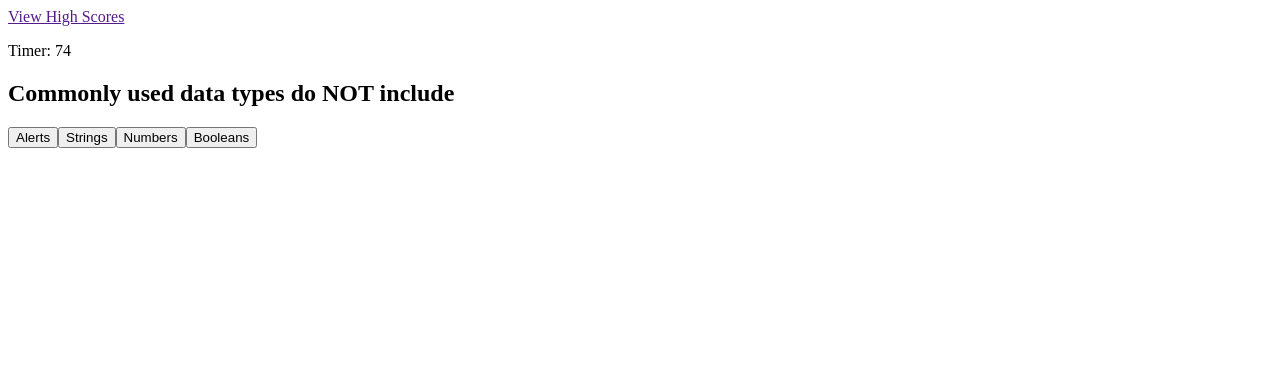
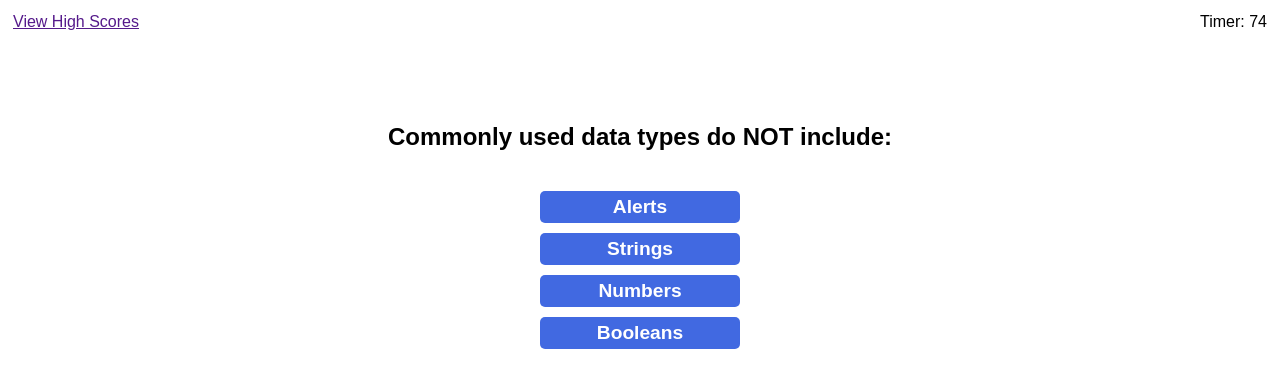
Before and after one commit to laurenceokite/code-quiz, a plain HTML site: page index.html in a window 1280 px wide. Both pictures are taken after a click on the button "Start Quiz". Drawn offline with Linux system fonts and the light colour scheme.

Commit message:
styled css

```diff
--- a/assets/script.js
+++ b/assets/script.js
@@ -4,32 +4,32 @@ var currentQuestionIndex = -1;
 var highScores = [];
 var quizQuestions = [
     {
-        question: "Commonly used data types do NOT include",
+        question: "Commonly used data types do NOT include:",
         correct: "Alerts",
         wrong1: "Strings",
         wrong2: "Booleans",
         wrong3: "Numbers"
     },
     {
-        question: "Commonly used data types do NOT include",
-        correct: "Alerts",
-        wrong1: "Strings",
-        wrong2: "Booleans",
-        wrong3: "Numbers"
+        question: "A very useful tool used during development and debugging for printing content to the debugger is:",
+        correct: "console.log",
+        wrong1: "JavaScript",
+        wrong2: "for loops",
+        wrong3: "terminal/bash"
     },
     {
-        question: "Commonly used data types do NOT include",
-        correct: "Alerts",
-        wrong1: "Strings",
-        wrong2: "Booleans",
-        wrong3: "Numbers"
+        question: "String values must be enclosed within _____ when being assigned to variables.",
+        correct: "Quotes",
+        wrong1: "Commas",
+        wrong2: "Curly Brackets",
+        wrong3: "Parentheses"
     },
     {
-        question: "Commonly used data types do NOT include",
-        correct: "Alerts",
-        wrong1: "Strings",
+        question: "Arrays in JavaScript can be used to store:",
+        correct: "All of These.",
+        wrong1: "Other Arrays",
         wrong2: "Booleans",
-        wrong3: "Numbers"
+        wrong3: "Numbers and Strings"
     }
 ];
 
@@ -111,7 +111,7 @@ function renderMainPage() {
     timeLeft = 75;
     var startButton = document.createElement("button");
     startButton.innerHTML = "Start Quiz";
-    quizEl.innerHTML = "<h1>Coding Quiz Challenge</h1><p>Try to answer the following code-related questions within the time limit. Keep in mind that incorrect answers will penalize your score/time by ten seconds!</p>"
+    quizEl.innerHTML = "<h1>Coding Quiz Challenge</h1><p>Try to answer the following code-related questions within the time limit.<br> Keep in mind that incorrect answers will penalize your score/time by ten seconds!</p>"
     quizEl.appendChild(startButton);
     startButton.onclick = startButtonCommence;
     console.log(currentQuestionIndex)
@@ -150,7 +150,7 @@ function renderNextQuestion() {
     var answerButtonEl2 = document.createElement("button");
     var answerButtonEl3 = document.createElement("button");
     var answerButtonEl4 = document.createElement("button");
-    console.dir(quizQuestions[currentQuestionIndex].correct);
+    buttonContainerEl.setAttribute("class", "button-container");
     var answerOrderHandler = [
         quizQuestions[currentQuestionIndex].correct,
         quizQuestions[currentQuestionIndex].wrong1,
--- a/assets/style.css
+++ b/assets/style.css
@@ -0,0 +1,56 @@
+* {
+    font-family: Arial, Helvetica, sans-serif;
+}
+
+header {
+    display: flex;
+    justify-content: space-between;
+}
+
+.timer p {
+    margin: 5px;
+}
+
+header a {
+    margin: 5px;
+}
+
+.quiz-body {
+    display: flex;
+    flex-direction: column;
+    justify-content: center;
+    align-items: center;
+    height: 50vh;
+    text-align: center;
+}
+
+button {
+    padding: 5px 10px;
+    margin: 5px;
+    background-color: royalblue;
+    border: none;
+    border-radius: 5px;
+    color: white;
+    font-size: 15px;
+}
+
+.button-container {
+    width: 75vw;
+    display: flex;
+    flex-direction: column;
+    align-items: center;
+    justify-content: space-around;
+    padding: 15px;
+}
+
+.button-container button {
+    width: 200px;
+    font-size: larger;
+    font-weight: bolder;
+}
+
+.feedback {
+    text-align: center;
+    color: red;
+    font-style: italic;
+}
--- a/index.html
+++ b/index.html
@@ -3,6 +3,7 @@
 <head>
     <meta charset="UTF-8">
     <meta name="viewport" content="width=device-width, initial-scale=1.0">
+    <link rel="stylesheet" href="./assets/style.css">
     <title>Code Quiz</title>
 </head>
 <body>
@@ -10,14 +11,16 @@
         <a href="">View High Scores</a>
         <div class="timer" id="timer"></div>
     </header>
-    <main id="quiz-body">
+    <main id="quiz-body" class="quiz-body">
         <h1>Coding Quiz Challenge</h1>
         <p>
-            Try to answer the following code-related questions within the time limit. Keep in mind that incorrect answers will penalize your score/time by ten seconds!
+            Try to answer the following code-related questions within the time limit.
+            <br>
+            Keep in mind that incorrect answers will penalize your score/time by ten seconds!
         </p>
         <button id="start-quiz" class="button">Start Quiz</button>
     </main>
-    <div id="feedback"></div>
+    <div id="feedback" class="feedback"></div>
     <script src="./assets/script.js"></script>
 </body>
 </html>
```
